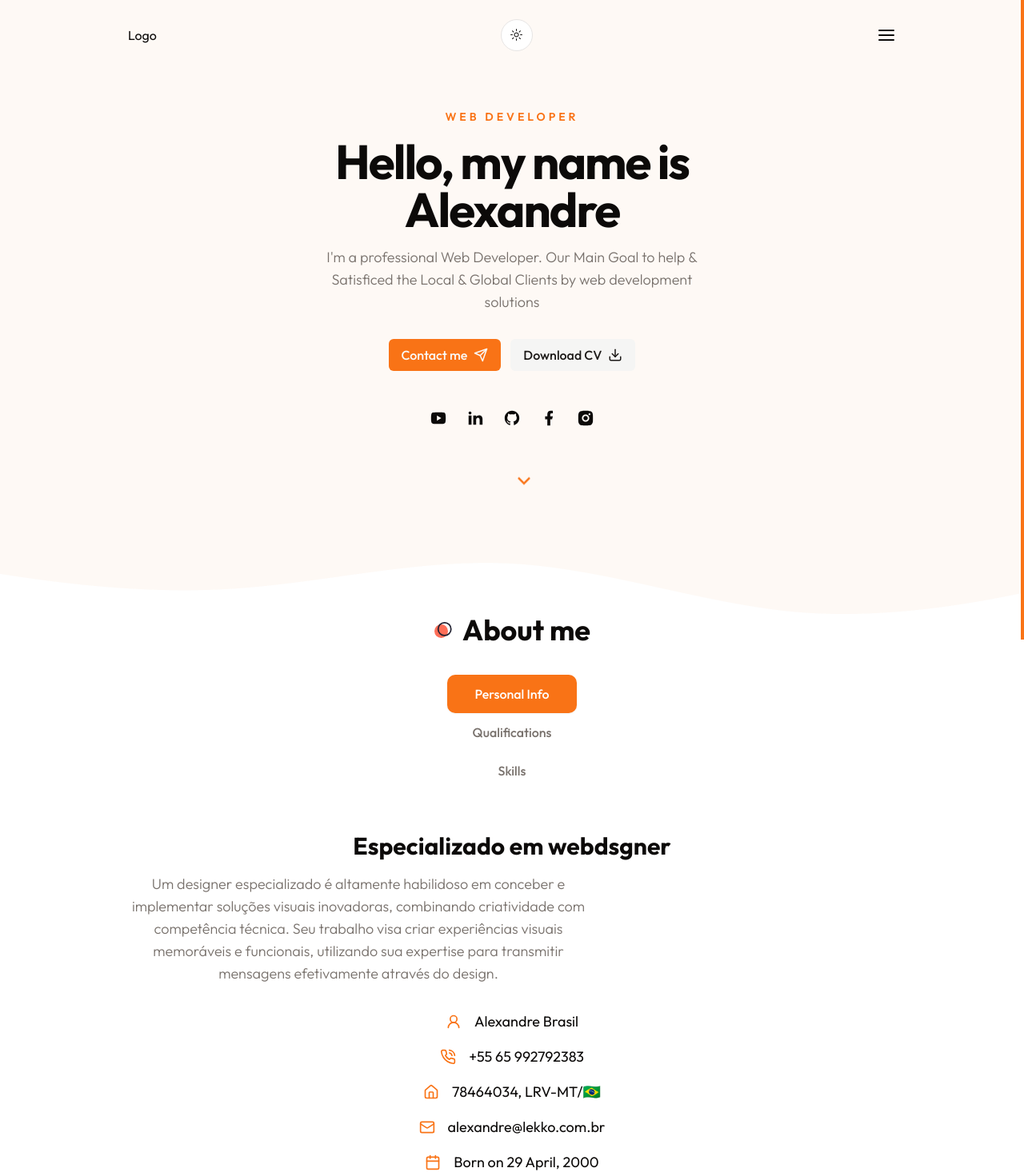
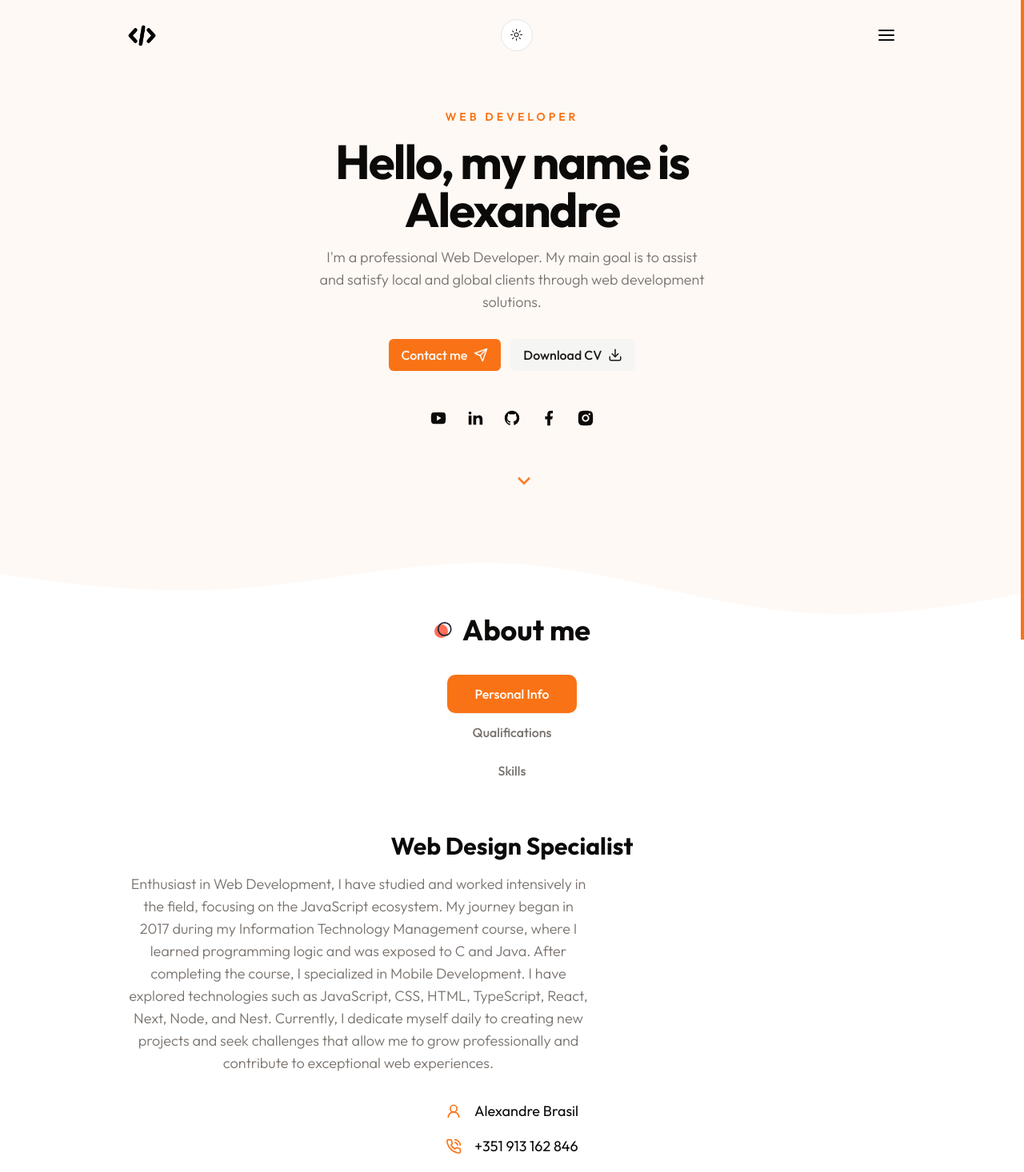
Before and after one commit to alexandre-brazil/alexandre, a Next.js app: page / in a window 1280 px wide. Shown: the top 1466 px of the page at 80% size. Built offline with nearby package versions, Linux system fonts and the light colour scheme.

Commit message:
feat: logo

```diff
--- a/app/about/page.jsx
+++ b/app/about/page.jsx
@@ -13,11 +13,11 @@ export default function About(){
         },
         {
             icon: <PhoneCall size={20} />,
-            text: '+55 65 992792383'
+            text: '+351 913 162 846'
         },
         {
             icon: <HomeIcon  size={20} />,
-            text: '78464034, LRV-MT/🇧🇷'
+            text: 'Libertador, N 94A Porto/PT'
         },
         {
             icon: <MailIcon size={20} />,
@@ -132,9 +132,9 @@ export default function About(){
                             <div className="text-lg mt-12 xl:mt-8">
                                 <TabsContent value='personal'>
                                     <div className="text-center xl:text-left">
-                                        <h3 className="h3 mb-4">Especializado em webdsgner</h3>
+                                        <h3 className="h3 mb-4">Web Design Specialist</h3>
                                     <p className="subtitle max-w-xl max-auto xl:mx-0">
-                                    Um designer especializado é altamente habilidoso em conceber e implementar soluções visuais inovadoras, combinando criatividade com competência técnica. Seu trabalho visa criar experiências visuais memoráveis e funcionais, utilizando sua expertise para transmitir mensagens efetivamente através do design.
+                                    Enthusiast in Web Development, I have studied and worked intensively in the field, focusing on the JavaScript ecosystem. My journey began in 2017 during my Information Technology Management course, where I learned programming logic and was exposed to C and Java. After completing the course, I specialized in Mobile Development. I have explored technologies such as JavaScript, CSS, HTML, TypeScript, React, Next, Node, and Nest. Currently, I dedicate myself daily to creating new projects and seek challenges that allow me to grow professionally and contribute to exceptional web experiences.
                                     </p>
                                     {/* Icons */}
                                     <div className="grid xl:grid-cols-2 gap-4 mb-12">
--- a/app/contact/page.jsx
+++ b/app/contact/page.jsx
@@ -14,7 +14,9 @@ export default function Contact(){
                         Say Hello
                     </div>
                     <h1 className="h1 max-w-md mb-8">Let's Work together </h1>
-                    <p className="subtitle max-w-[400px]">Lorem ipsum dolor sit amet consectetur adipisicing elit. Accusamus id officiis sequi distinctio! Numquam nesciunt amet soluta eligendi, quas necessitatibus veritatis laboriosam, nisi odit sapiente illum incidunt voluptatem explicabo magnam.</p>
+                    <p className="subtitle max-w-[400px]">
+                    Having a digital presence is crucial for a company as it serves as the first point of contact for potential customers. It provides concise and compelling information about products/services, captures leads, and helps direct traffic towards conversions. It's an effective tool for increasing brand visibility and generating initial interest from visitors.
+                    </p>
                     </div>
                     <Form>
                     </Form>
--- a/components/Hero.jsx
+++ b/components/Hero.jsx
@@ -25,7 +25,9 @@ export default function Hero(){
                         {/* Text */}
                     <div className="text-sm uppercase font-semibold mb-4 text-primary tracking-[4px]">Web developer</div>
                     <h1 className="h1 mb-4">Hello, my name is Alexandre</h1>
-                    <p className="subtitle max-w-[490px] mx-auto xl:mx-0">I'm a professional Web Developer. Our Main Goal to help & Satisficed the Local & Global Clients by web development solutions</p>
+                    <p className="subtitle max-w-[490px] mx-auto xl:mx-0">
+                    I'm a professional Web Developer. My main goal is to assist and satisfy local and global clients through web development solutions.
+                    </p>
                     {/* Button */}
                     <div className="flex flex-col gap-y-3 md:flex-row gap-x-3 mx-auto xl:mx-0 mb-12">
                         <Link href={'/contact'}>
--- a/components/Logo.jsx
+++ b/components/Logo.jsx
@@ -1,5 +1,9 @@
+
+import Image from "next/image"
+
+
 export default function Logo(){
     return <>
-    <h1>Logo</h1>
+    <h1> <Image width={35} height={35} src={'/coding.png'}/> </h1>
     </>
 }
--- a/components/Socials.jsx
+++ b/components/Socials.jsx
@@ -6,23 +6,23 @@ import Link from 'next/link';
 export default function Socials({containerStyles, iconsStyles}){
     const icons = [
         {
-            path:'/',
+            path:'https://www.youtube.com/channel/UCM6JiU-SwOc4GEpVxHFctWw',
             name: <RiYoutubeFill/>
         },
         {
-            path:'/',
+            path:'https://www.linkedin.com/in/alexandre-brasil-dos-santos/',
             name: <RiLinkedinFill/>
         },
         {
-            path:'/',
+            path:'https://github.com/alexandre-cooper',
             name: <RiGithubFill/>
         },
         {
-            path:'/',
+            path:'https://www.facebook.com/alexandresalvatore27?mibextid=LQQJ4d',
             name: <RiFacebookFill/>
         },
         {
-            path:'/',
+            path:'https://www.instagram.com/_alexandre.brasil?igsh=NHRvNWppY2NhOTh2',
             name: <RiInstagramFill/>
         },
     ]
@@ -30,7 +30,7 @@ export default function Socials({containerStyles, iconsStyles}){
         <div className={`${containerStyles}`}>
             {icons.map((icon, index)=>{
                 return(
-                    <Link href={icon.path} key={index}>
+                    <Link rel="noopener noreferrer" target="_blank" href={icon.path} key={index}>
                         <div className={`${iconsStyles}`}>
                             {icon.name}
                         </div>
```
Also changed, not shown: public/coding.png (added).
